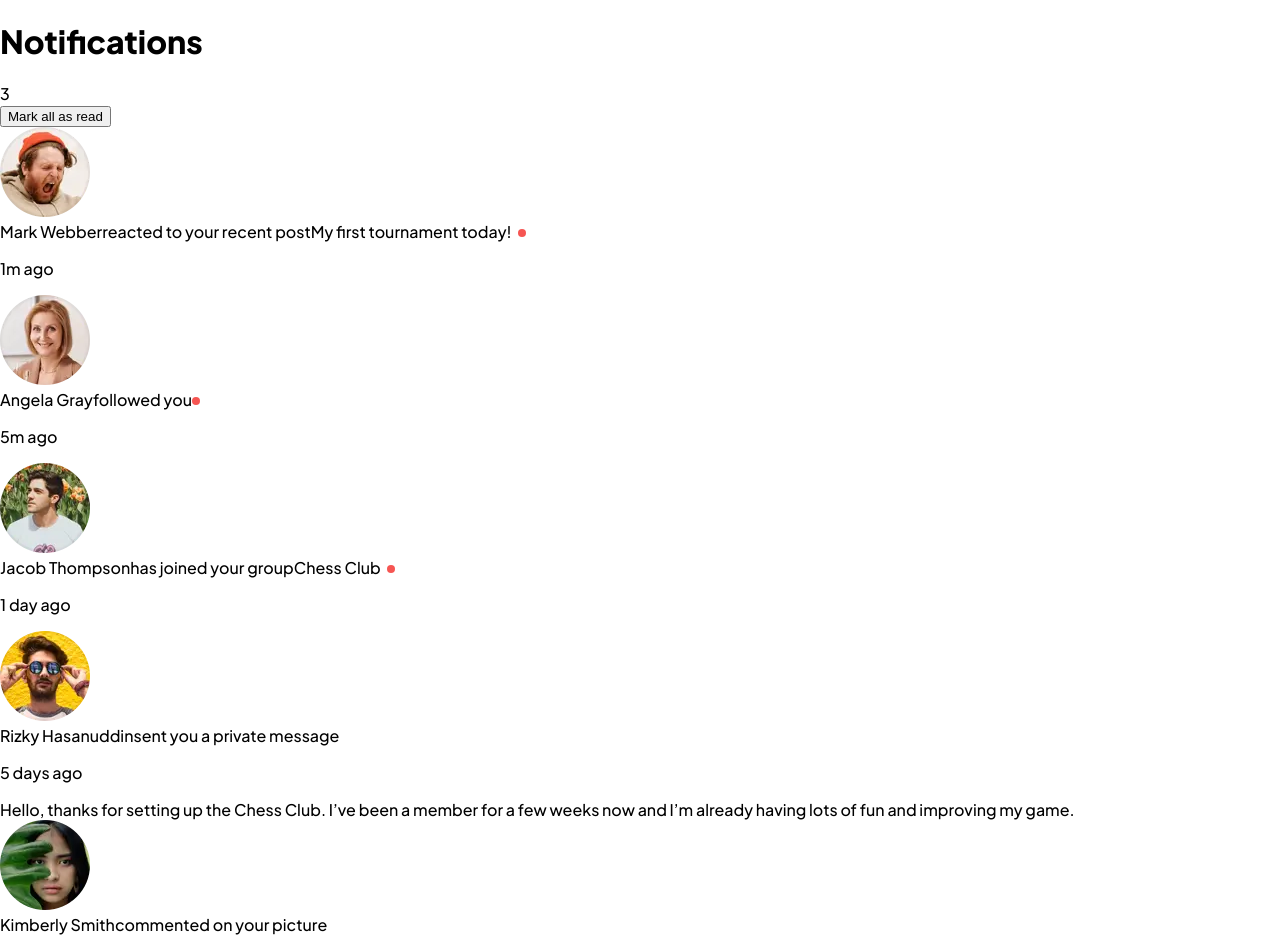
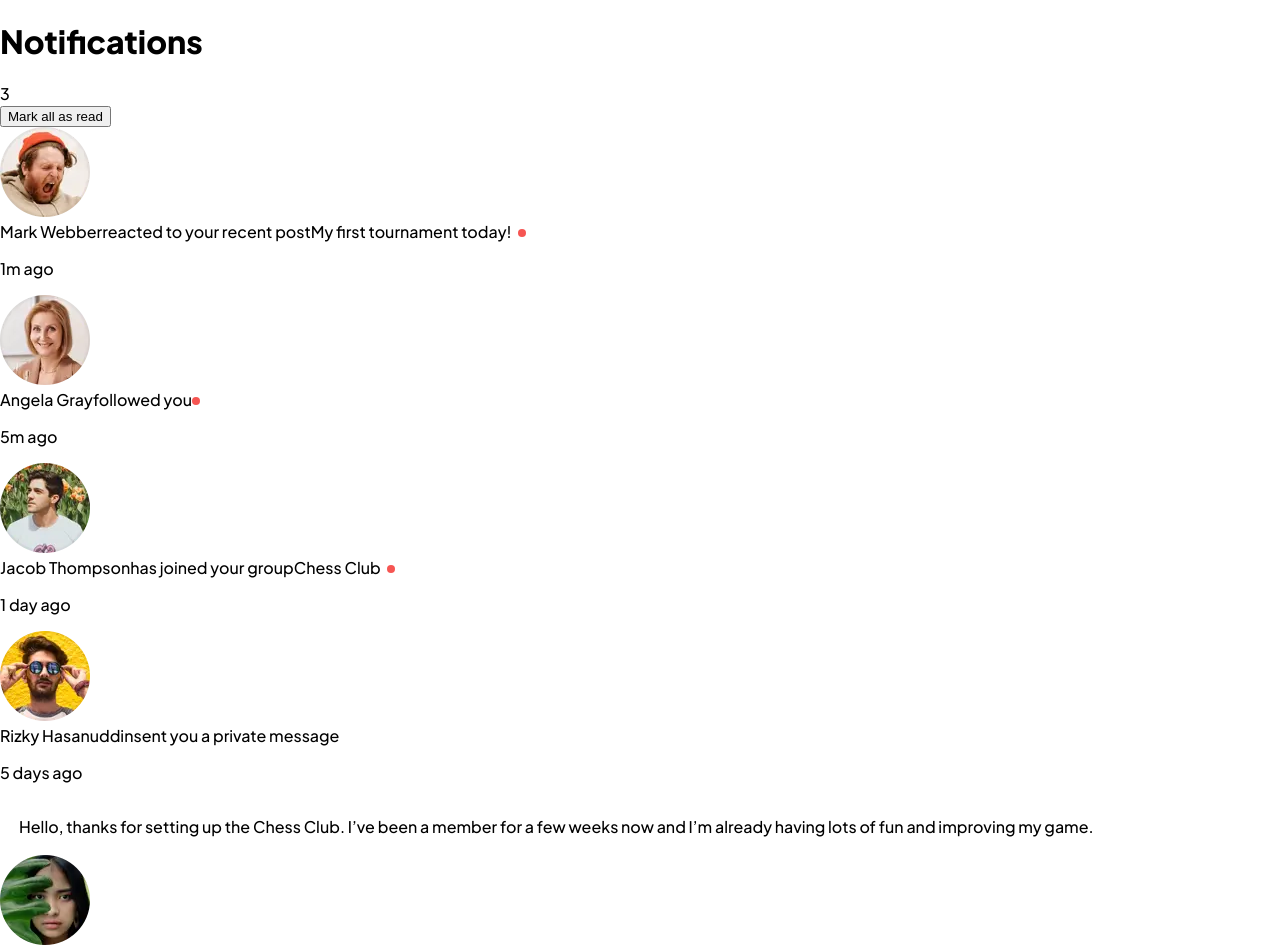
Before and after one commit to bnielsencodes/notifications-page, a React (Create React App) app: page / in a window 1280 px wide. Shown: the top 951 px of the page. Built offline with nearby package versions, Linux system fonts and the light colour scheme; the HTML template or start-up script is replaced by a standard one.

Commit message:
Update message styling

```diff
--- a/src/components/Notification.js
+++ b/src/components/Notification.js
@@ -4,6 +4,11 @@ export default function Notification(props) {
     backgroundColor: props.item.read ? "transparent" : "#f65552",
     marginLeft: props.item.id !== 2 ? "6px" : "0px",
   };
+
+  const messageStyles = {
+    display: props.item.id !== 4 ? "none" : "block",
+  };
+
   return (
     <div className="notification">
       <img
@@ -21,7 +26,11 @@ export default function Notification(props) {
           <span className="badge" style={badgeStyles}></span>
         </div>
         <p className="time">{props.item.time}</p>
-        <div id={props.item.messageId} className="message">
+        <div
+          id={props.item.messageId}
+          className="message"
+          style={messageStyles}
+        >
           {props.item.message}
         </div>
       </div>
--- a/src/index.css
+++ b/src/index.css
@@ -12,4 +12,16 @@ body {
   margin-bottom: 1px;
 }
 
+.message {
+  padding: 16px;
+  border: 1px solid var(--very-light-grey-blue-color);
+  border-radius: 5px;
+  margin-top: 12px;
+  color: var(--dark-grey-blue-color);
 }
+
+  .message {
+    padding: 17px 18px 18px 19px;
+  }
+
+}
```
